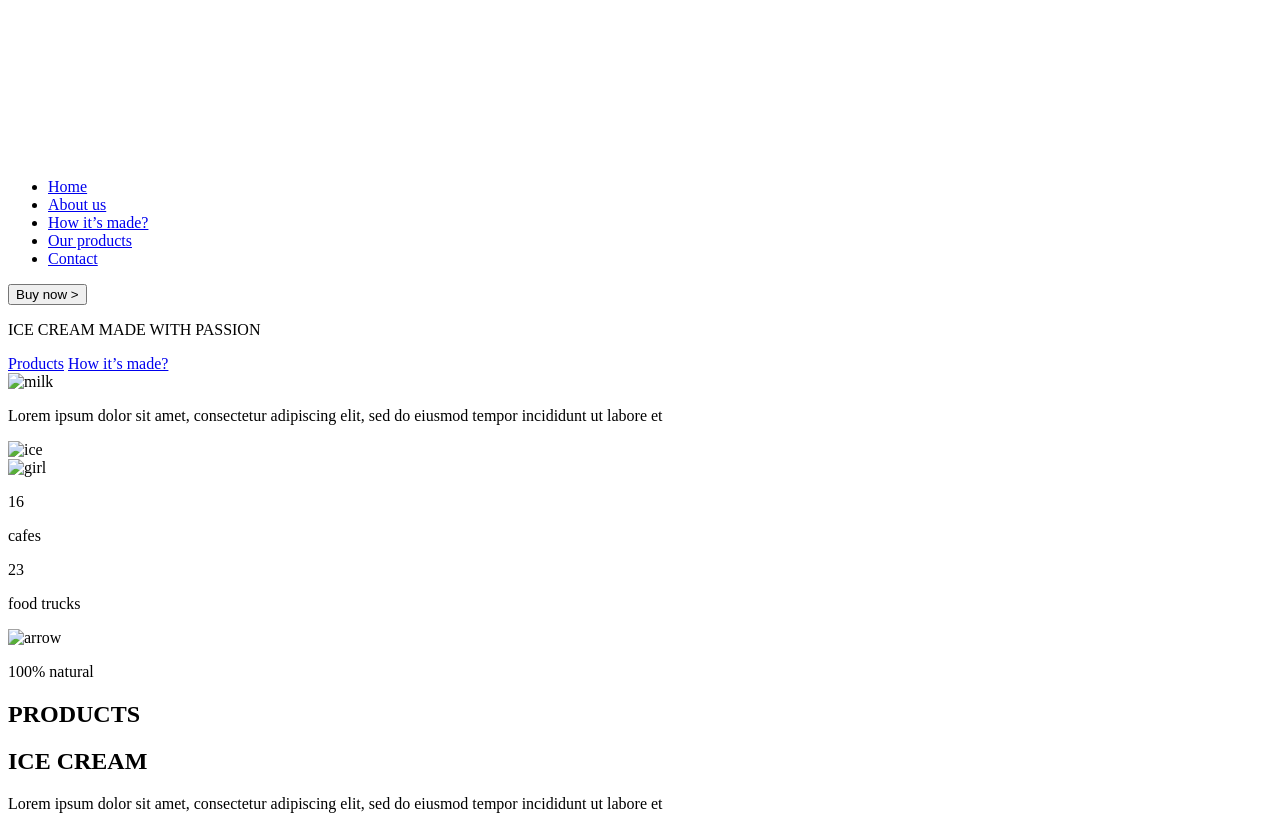
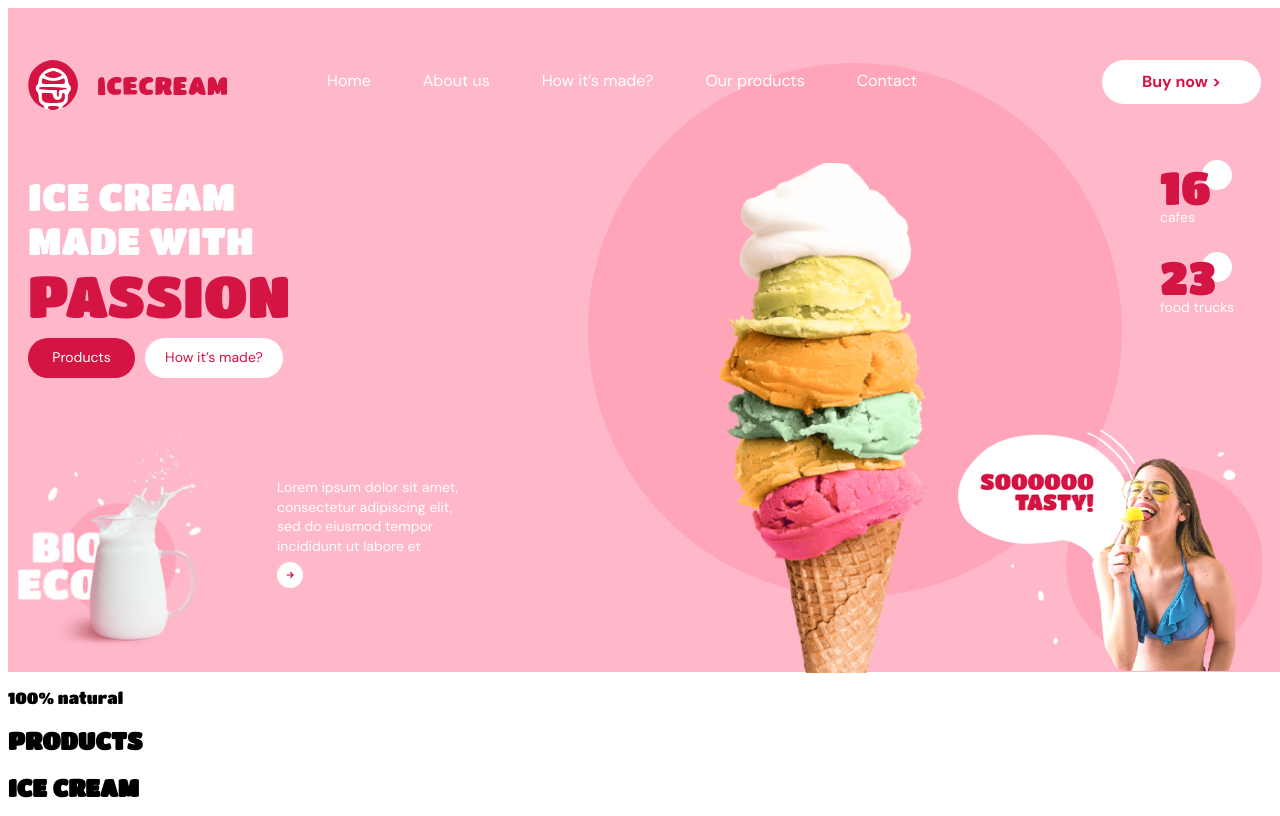
Before and after one commit to colave77/Proyecto_IceCream_-IceCream_GO_IT_Students, a plain HTML site: page index.html in a window 1280 px wide. Shown: the top 816 px of the page. Drawn offline with Linux system fonts and the light colour scheme; files that its build step writes are made by us from their sources.

Commit message:
header_01122022

```diff
--- a/index.html
+++ b/index.html
@@ -5,7 +5,7 @@
     <meta http-equiv="X-UA-Compatible" content="IE=edge" />
     <meta name="viewport" content="width=device-width, initial-scale=1.0" />
 
-    <link rel="stylesheet" href="css/styles.css" />
+    <link rel="stylesheet" href="/styles.css" />
 
     <link rel="preconnect" href="https://fonts.googleapis.com" />
     <link rel="preconnect" href="https://fonts.gstatic.com" crossorigin />
@@ -39,8 +39,8 @@
 
               <div class="header__title">
                 <p>
-                  <a class="text1">ICE CREAM MADE WITH</a>
-                  <span class="text2"> PASSION </span>
+                  <a class="header-text1">ICE CREAM MADE WITH</a>
+                  <span class="header-text2"> PASSION </span>
 
                 </p>
               </div>
@@ -48,15 +48,11 @@
               <div class="header__buttons">
                 <a class="header__button-products" href="ourproducts.html" target="_blank">Products</a>
                 <a class="header__button-how" href="ourproducts.html" target="_blank">How it’s made?</a>
-
-
                 <!-- <button class="header__button-products" type="submit">Products
                 <button class="header__button-how" type="submit">How it’s made? -->
               </div>
-
               <div class="header__img-milk">
                   <img src="images/slider-milk.jpg" alt="milk" width="216">
-
               </div>
               <div class="header__milk-text">
               <p>
@@ -74,10 +70,10 @@
                 </div>
 
                 <div class="header__list-number">
-                        <p class="list-number">16</p>
-                        <p class="list-text">cafes </p>
-                        <p class="list-number">23</p>
-                        <p class="list-text">food trucks</p>
+                <p class="header-list-number">16</p>
+                <p class="header-list-text">cafes </p>
+                <p class="header-list-number">23</p>
+                <p class="header-list-text">food trucks</p>
 
                 </div>
                 <div class="header__circle-up">
--- a/styles.css
+++ b/styles.css
@@ -0,0 +1,292 @@
+.header {
+    margin: auto;
+    height: 664px;
+    width: 1280px;
+    background-color: #FFB8CA;
+    position: relative;
+  }
+  .header__container {
+    margin-top: 52px;
+    margin-left: 20px;
+    display: flex;
+    justify-content: space-between;
+    position: absolute;
+    z-index: 2;
+    Vertical-align: center;
+  }
+  .header__title {
+    top: 150px;
+    left: 20px;
+    text-align: left;
+    width: 277px;
+    position: absolute;
+  }
+  .header__container-logo {
+    font-style: normal;
+    font-weight: 700;
+    font-size: 26px;
+    text-decoration: none;
+    cursor: pointer;
+  }
+  .header__nav {
+    display: flex;
+    justify-content: space-between;
+    gap: 50px;
+    margin-left: 90px;
+    z-index: 3;
+    align-items: center;
+  }
+  .header__nav-link {
+    font-family: "DM Sans";
+    Font-style: bold;
+    font-weight: 700px;
+    line-height: 20.83px;
+    Font-size: 16px;
+    text-align: center;
+    text-decoration: none;
+    Vertical-align: center;
+    color: white;
+    z-index: 3;
+  }
+  .header__nav-link:hover, .header__nav-link:focus, .header__nav-link:active, .header__contact:hover {
+    color: #D41443;
+    transform: translateY(-20px);
+  }
+  .header __nav-link::before,
+  .header __nav-link::after {
+    font-size: 30px;
+  }
+  .header__button-buy {
+    width: 159px;
+    height: 44px;
+    background-color: #FFFFFF;
+    border: none;
+    border-radius: 22px;
+    font-family: "DM Sans";
+    font-weight: 700;
+    font-size: 16px;
+    line-height: 10%;
+    letter-spacing: 6%;
+    color: #D41443;
+    text-align: center;
+    margin-left: 175px;
+  }
+  .header__buttons {
+    display: flex;
+    top: 320px;
+    margin-left: 20px;
+    width: 255px;
+    justify-content: space-between;
+    position: absolute;
+  }
+  .header__circle {
+    height: 534px;
+    width: 534px;
+    border-radius: 267px;
+    background-color: #FFA5BA;
+    position: absolute;
+    padding: 0px;
+    top: 54px;
+    margin-left: 580px;
+    margin-top: 1px;
+    z-index: 1;
+  }
+  .header__img-ice {
+    position: relative;
+    left: 130px;
+    top: 100px;
+    right: 0;
+  }
+  .header__img-milk {
+    position: absolute;
+    left: 10px;
+    top: 420px;
+    right: 0;
+    fill: #D41443;
+    background-image: red;
+  }
+  .header__milk-text {
+    height: 78px;
+    width: 200px;
+    position: absolute;
+    left: 269px;
+    top: 456px;
+    Font-family: "DM Sans";
+    Font-weight: 400;
+    font-size: 14px;
+    color: #FFFFFF;
+    line-height: 20px;
+    line-height: 140%;
+    text-align: left;
+    vertical-align: top;
+  }
+  .header__arrow {
+    position: absolute;
+    left: 269px;
+    top: 554px;
+  }
+  .header__container-girl {
+    position: absolute;
+    left: 950px;
+    top: 422px;
+    right: 0;
+    z-index: 3;
+  }
+  .header__list-number {
+    position: absolute;
+    left: 1152px;
+    top: 156px;
+    right: 0;
+    padding: 0px;
+    margin: 0px;
+    line-height: 0;
+    align-items: left;
+  }
+  .header__button-products {
+    width: 107px;
+    height: 40px;
+    background-color: #D41443;
+    border: none;
+    border-radius: 22px;
+    Font-family: "DM Sans";
+    Font-weight: 400;
+    font-size: 14px;
+    line-height: 10%;
+    letter-spacing: 6%;
+    color: #FFFFFF;
+    text-align: center;
+    margin-top: 10px;
+    margin-left: 0px;
+    text-decoration: none;
+    align-items: center;
+    justify-content: center;
+    display: flex;
+  }
+  .header__button-products:hover, .header__button-how:hover, .header__button-buy:hover {
+    transform: translateY(-5px);
+  }
+  .header__button-how {
+    width: 138px;
+    height: 40px;
+    background-color: #FFFFFF;
+    border: none;
+    border-radius: 22px;
+    Font-family: "DM Sans";
+    Font-weight: 400;
+    font-size: 14px;
+    line-height: 10%;
+    letter-spacing: 6%;
+    color: #D41443;
+    text-align: center;
+    margin-top: 10px;
+    margin-left: 0px;
+    text-decoration: none;
+    align-items: center;
+    justify-content: center;
+    display: flex;
+  }
+  .header__contact {
+    font-style: normal;
+    font-weight: 500;
+    font-size: 14px;
+    line-height: 16px;
+    letter-spacing: 0.02em;
+    text-decoration: none;
+    margin-right: 50px;
+    color: #757575;
+  }
+  .header__icon {
+    width: 199px;
+    height: 50px;
+  }
+  .header__circle-up {
+    height: 30px;
+    width: 30px;
+    border-radius: 15px;
+    background-color: #FFFFFF;
+    position: absolute;
+    padding: 0px;
+    margin-left: 1194px;
+    margin-top: 152px;
+    z-index: 0;
+  }
+  .header__circle-down {
+    height: 30px;
+    width: 30px;
+    border-radius: 15px;
+    background-color: #FFFFFF;
+    position: absolute;
+    padding: 0px;
+    margin-left: 1194px;
+    margin-top: 244px;
+    z-index: 0;
+  }
+
+  .header-text1 {
+    font-family: "Titan One";
+    font-weight: 400;
+    Font-size: 38px;
+    text-align: Left;
+    Vertical-align: Center;
+    color: white;
+  }
+
+  .header-text2 {
+    font-family: "Titan One";
+    font-weight: 400;
+    Font-size: 58px;
+    text-align: Left;
+    Vertical-align: Center;
+    color: #D41443;
+  }
+
+  .header-list-number {
+    font-family: "Titan One";
+    font-weight: 400px;
+    Font-size: 46px;
+    Line-height: 53px;
+    Line-height: 100%;
+    Letter-spacing: 4%;
+    color: #D41443;
+    padding: auto;
+    margin: 0px;
+    z-index: 1;
+    position: relative;
+  }
+
+  .header-list-text {
+    font-family: "DM Sans";
+    font-weight: 400px;
+    font-size: 14px;
+    line-height: 18px;
+    line-height: 100%;
+    color: #FFFFFF;
+    margin: 0px;
+    margin-bottom: 30px;
+  }
+
+  body {
+    font-family: "DM Sans", sans-serif;
+    font-family: "Titan One", sans-serif;
+    cursor: pointer;
+  }
+
+  *::before,
+  *::after {
+    box-sizing: border-box;
+  }
+
+  ul {
+    list-style: none;
+    margin: 0;
+    padding: 10px;
+  }
+
+  nav {
+    width: 700px;
+  }
+
+  .container {
+    width: 1280px;
+    margin: 0 auto;
+  }
```
Also changed, not shown: images/arrow-right.jpg (added), images/icons.svg (added), images/slider-girl.png (added), images/slider-icecream.png (added), images/slider-milk.jpg (added). Lines whose indentation alone changed are shown as unchanged.
